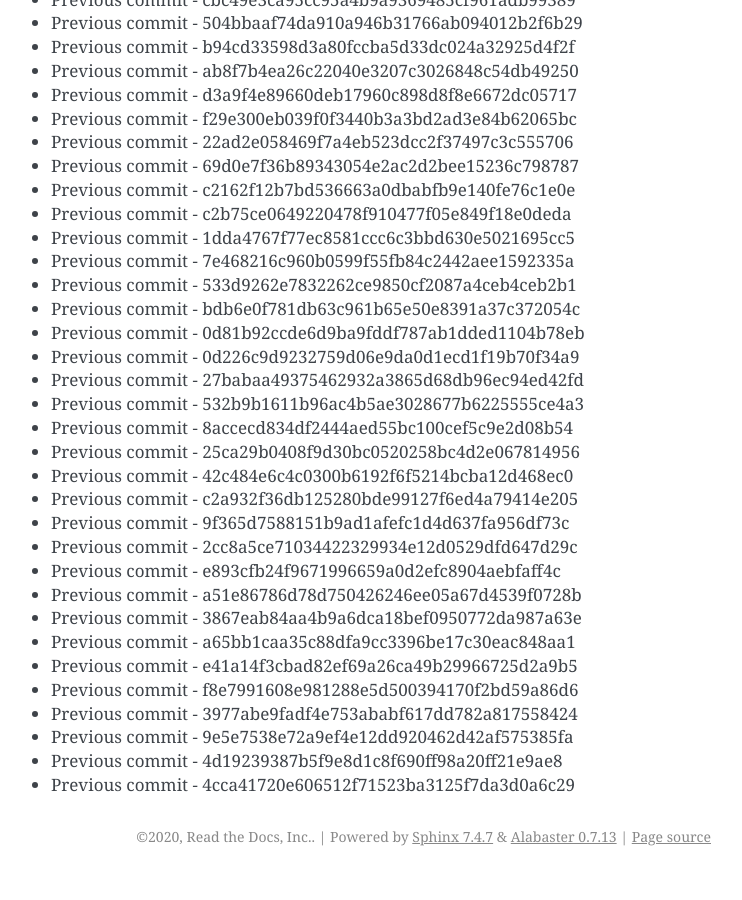
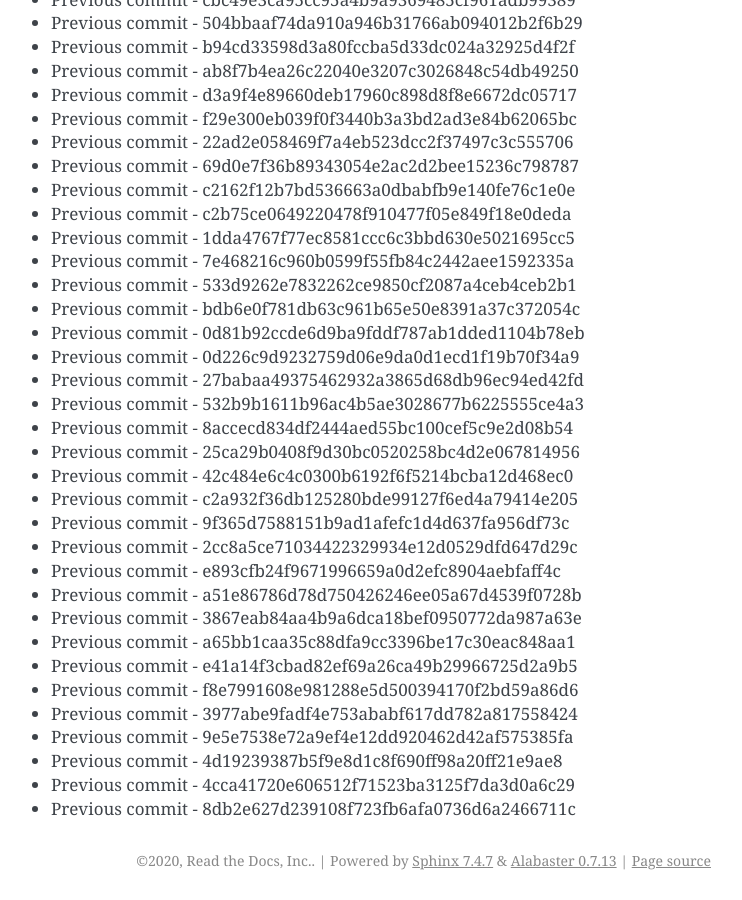
Before and after one commit to readthedocs/rtd-git-stresstest, a Sphinx documentation site: the page built from docs/updates.rst, in a window 1280 px wide and 900 px high, scrolled down 56412 px. Shown: the whole window, without its empty margins (399-1141 px from the left). Built offline with Sphinx 7.4.7, drawn with Linux system fonts in a browser that asks for light colours; before the commit the page ends 57288 px from its top, so only the background shows below that.

Commit message:
Generating commit from previous: 8db2e627d239108f723fb6afa0736d6a2466711c

```diff
--- a/docs/updates.rst
+++ b/docs/updates.rst
@@ -2402,3 +2402,4 @@ It can be tested for any performance characteristics.
 * Previous commit - 9e5e7538e72a9ef4e12dd920462d42af575385fa
 * Previous commit - 4d19239387b5f9e8d1c8f690ff98a20ff21e9ae8
 * Previous commit - 4cca41720e606512f71523ba3125f7da3d0a6c29
+* Previous commit - 8db2e627d239108f723fb6afa0736d6a2466711c
```
